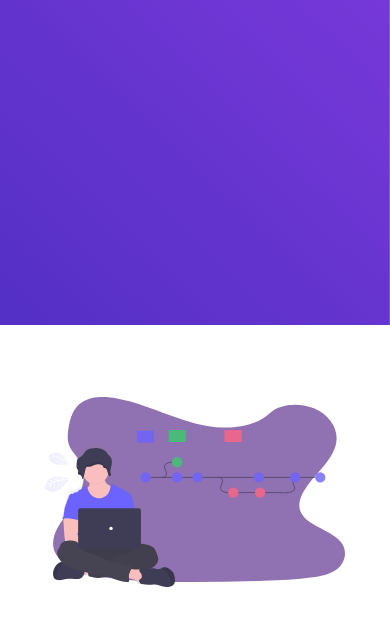
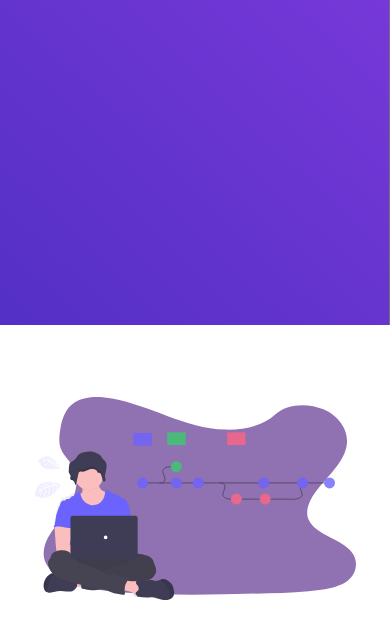
Before and after one commit to AshishChavan98/AshishChavan98.github.io, a plain HTML site: page index.html in a window 390 px wide. Shown: the part 519-1158 px from the top of the page. After the commit the page ends 1119 px from the top, so only its background shows below. Drawn offline with nearby package versions, Linux system fonts and the light colour scheme.

Commit message:
Fixed Background

```diff
--- a/css/style.css
+++ b/css/style.css
@@ -1,12 +1,11 @@
 body,html{
     height: 100vh;
     width:100%;
-    background:url('/css/background.svg');
+    background:url('/css/background-full.svg');
 
     background-position: right;
     background-repeat: no-repeat;
-    background-size: 50% 100%;
-    background-position-y: -30px;
+    background-size: cover;
 }
 .placeholder-1{
     display: none;
@@ -126,18 +125,16 @@ body,html{
         margin-bottom: 10px;
     }
     .person-svg{
-        /* padding-top:10px;
-        padding-bottom: 10px; */
+
         display: none;
 
     }
     .placeholder-1{
         display: block;
-        background: url('/css/person.svg');
-        background-size: 100%;
-        background-repeat: no-repeat;
-        height:300px;
-        width:300px;
+        width:70%;
+    }
+    .second-container{
+        display: none;
     }
 }
 @media screen and (max-width: 600px) {
@@ -158,16 +155,12 @@ body,html{
         height: 100vh;
     }
     .person-svg{
-        /* padding-top:10px;
-        padding-bottom: 10px; */
+
         display: none;
 
     }
     .placeholder-1{
-        background: url('/css/person.svg');
-        background-size: 100%;
-        background-repeat: no-repeat;
-        height:300px;
-        width:300px;
+
+        width:90%;
     }
 }
--- a/index.html
+++ b/index.html
@@ -68,7 +68,7 @@
                             </div>
 
                         </div>
-                        <div class="col-md-3 col-md-6 main-container">
+                        <div class="col-md-3 col-md-6 second-container">
 
                             <div class="row">
                                     <div class="container person-svg ">
@@ -89,7 +89,9 @@
 
 
             </div>
-            <div class="container-fluid placeholder-1 "></div>
+            <div class="container-fluid placeholder-1 ">
+                <img class="img-fluid" src="css/person.svg" >
+            </div>
 
 
 
```
Also changed, not shown: css/background-full.svg (added).
